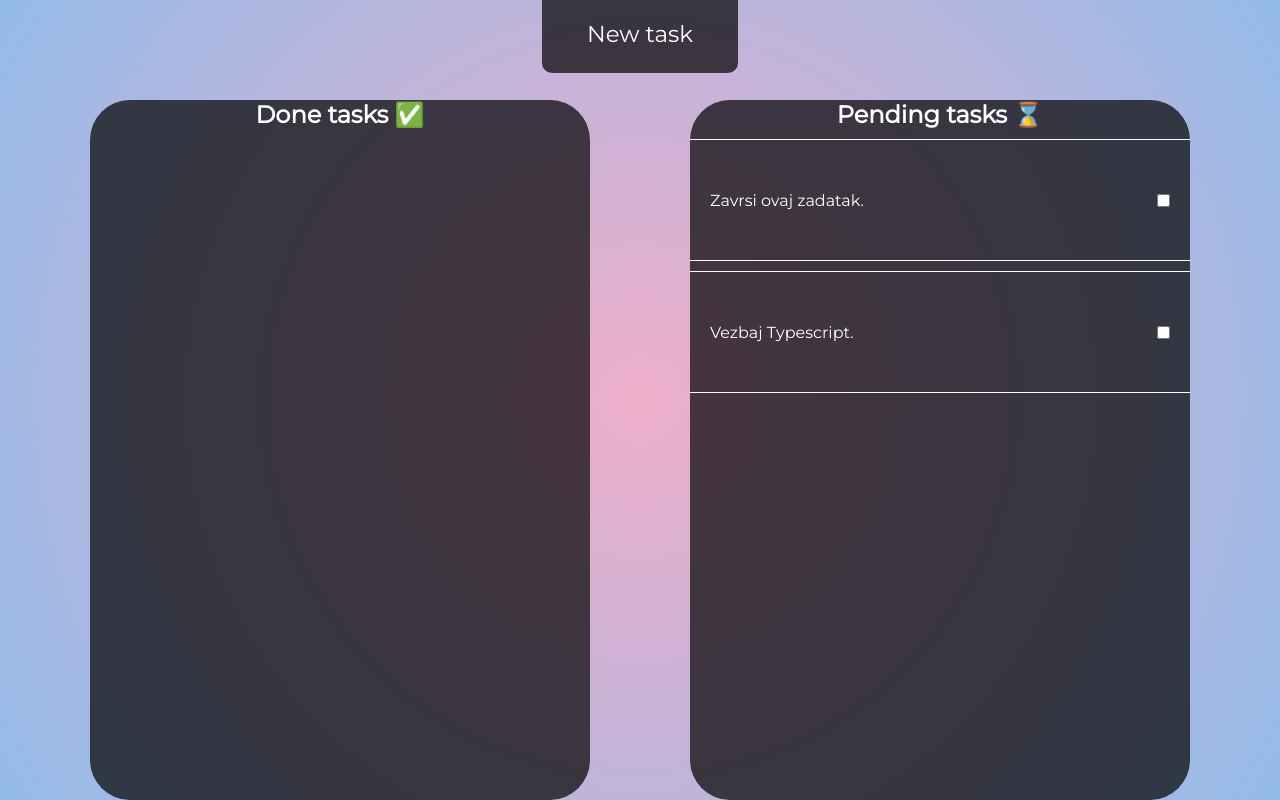
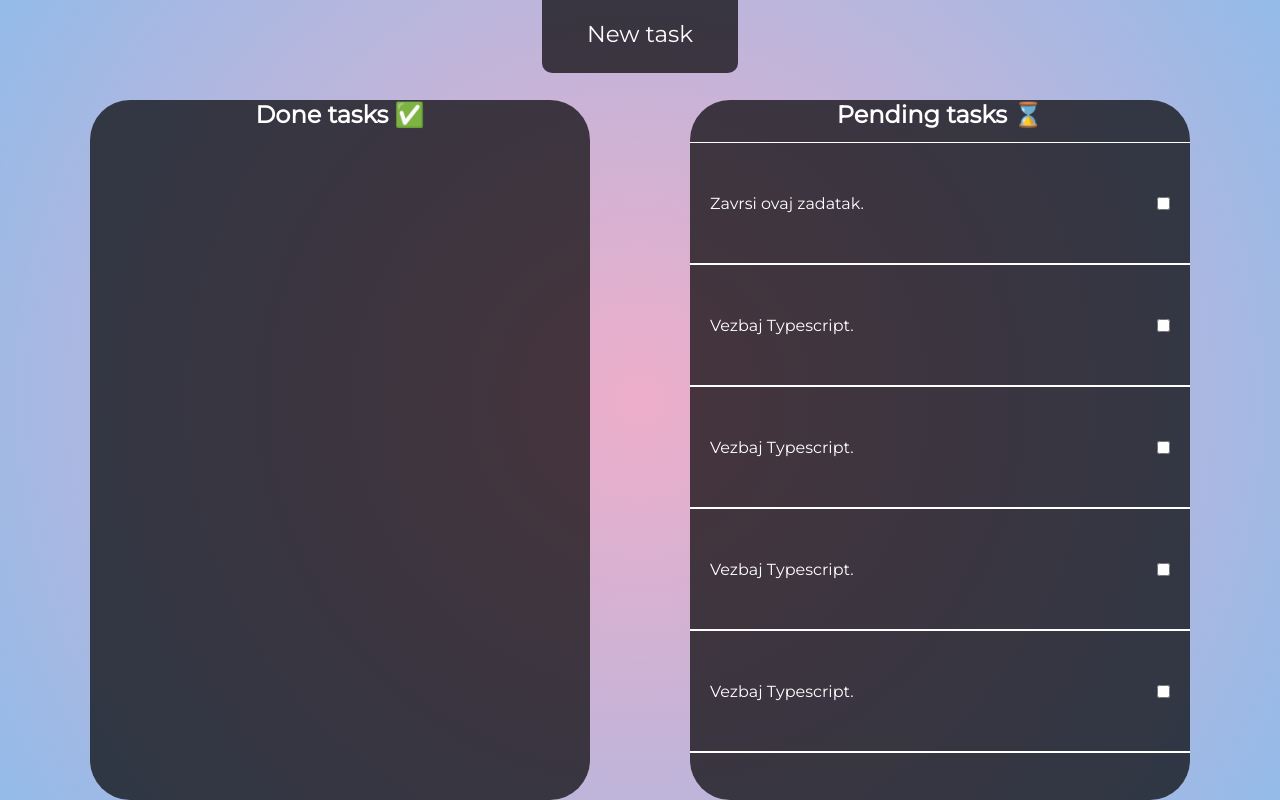
Before and after one commit to vuki-dev/todo, a plain HTML site: page index.html in a window 1280 px wide. Drawn offline with Linux system fonts and the light colour scheme.

Commit message:
scroll bars updated

```diff
--- a/index.html
+++ b/index.html
@@ -136,6 +136,10 @@
 
         pendingTasks.push(new Task("Zavrsi ovaj zadatak."))
         pendingTasks.push(new Task("Vezbaj Typescript."))
+        pendingTasks.push(new Task("Vezbaj Typescript."))
+        pendingTasks.push(new Task("Vezbaj Typescript."))
+        pendingTasks.push(new Task("Vezbaj Typescript."))
+        pendingTasks.push(new Task("Vezbaj Typescript."))
 
 
 
--- a/style.css
+++ b/style.css
@@ -27,6 +27,7 @@ body{
     display: flex;
     justify-content: space-between;
     overflow: hidden;
+
 }
 
 .cards {
@@ -37,10 +38,12 @@ body{
     background-color: rgba(0,0,0,.7);
     color: #fff;
     transition: transform ease .75s;
+
 }
 
 .cards h2{
     text-align: center;
+    height: 42px;
 }
 
 .button-fixed{
@@ -65,7 +68,7 @@ body{
 }
 
 .task-div {
-    margin-top: 10px;
+    margin-top: 0px;
     border-top: 1px solid #fff;
     border-bottom: 1px solid #fff;
 
@@ -74,6 +77,7 @@ body{
     justify-content: space-between;
     align-items: center;
     padding: 10px 20px;
+
 
 }
 
@@ -133,3 +137,30 @@ body{
 #closeBtn:hover{
     border: solid 1px #ff0000;
 }
+
+
+#pending, #done {
+    margin-bottom: 42px;
+    height: 616px;
+    overflow: auto;
+
+}
+
+::-webkit-scrollbar {
+    width: 10px;
+  }
+
+  /* Track */
+  ::-webkit-scrollbar-track {
+    background: transparent;
+  }
+
+  /* Handle */
+  ::-webkit-scrollbar-thumb {
+    background: #888;
+  }
+
+  /* Handle on hover */
+  ::-webkit-scrollbar-thumb:hover {
+    background: #555;
+  }
```
